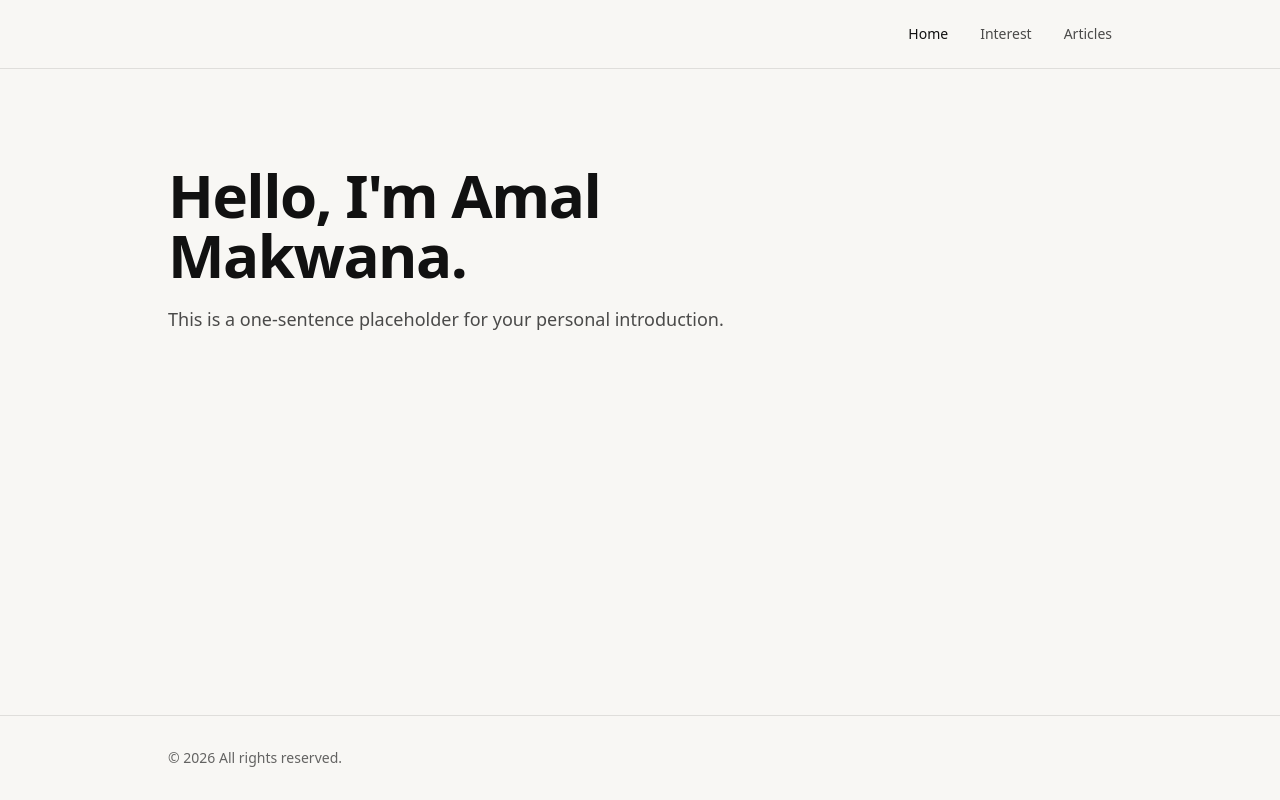
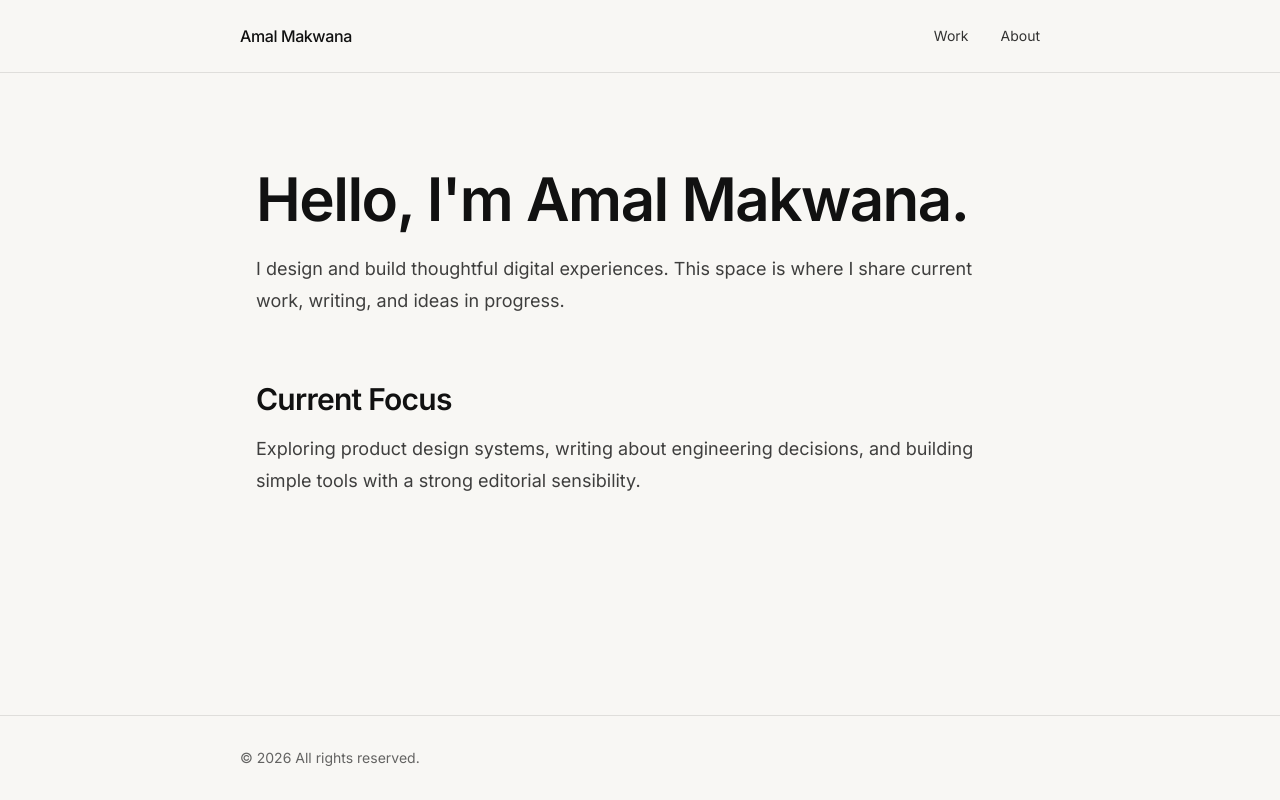
Before and after one commit to Amal-Makwana/amalmakwana, a Next.js app in the folder my-site/: page / in a window 1280 px wide. Built offline with nearby package versions, Linux system fonts and the light colour scheme.

Commit message:
Refine app layout navigation and typography

```diff
--- /dev/null
+++ b/my-site/app/about/page.tsx
@@ -0,0 +1,13 @@
+export default function AboutPage() {
+  return (
+    <div className="editorial">
+      <section className="space-y-6">
+        <h1>About</h1>
+        <p>
+          A short biography, your background, and what you care about. Keep it personal,
+          thoughtful, and easy to scan.
+        </p>
+      </section>
+    </div>
+  );
+}
--- a/my-site/app/components/site-header.tsx
+++ b/my-site/app/components/site-header.tsx
@@ -2,24 +2,29 @@
 
 import Link from "next/link";
 import { useState } from "react";
-import { usePathname } from "next/navigation";
 
 const navItems = [
-  { href: "/", label: "Home" },
-  { href: "/Interest", label: "Interest" },
-  { href: "/Articles", label: "Articles" }
+  { href: "/work", label: "Work" },
+  { href: "/about", label: "About" }
 ];
 
 export function SiteHeader() {
-  const pathname = usePathname();
   const [menuOpen, setMenuOpen] = useState(false);
 
   return (
     <header className="border-b border-black/10">
-      <div className="container-shell flex items-center justify-end py-6">
+      <div className="container-shell flex items-center justify-between py-6">
+        <Link
+          href="/"
+          className="text-base font-medium tracking-tight transition-opacity hover:opacity-70"
+          onClick={() => setMenuOpen(false)}
+        >
+          Amal Makwana
+        </Link>
+
         <button
           type="button"
-          className="rounded-md border border-black/15 px-3 py-2 text-sm md:hidden"
+          className="inline-flex items-center rounded-md border border-black/15 px-3 py-2 text-sm md:hidden"
           aria-label="Toggle navigation menu"
           aria-expanded={menuOpen}
           aria-controls="mobile-navigation"
@@ -28,21 +33,12 @@ export function SiteHeader() {
           Menu
         </button>
 
-        <nav className="hidden gap-8 md:flex" aria-label="Primary navigation">
-          {navItems.map((item) => {
-            const isActive = pathname === item.href;
-            return (
-              <Link
-                key={item.href}
-                href={item.href}
-                className={`text-sm transition ${
-                  isActive ? "font-medium" : "text-black/70 hover:text-black"
-                }`}
-              >
+        <nav className="hidden items-center gap-8 md:flex" aria-label="Primary navigation">
+          {navItems.map((item) => (
+            <Link key={item.href} href={item.href} className="nav-link text-sm text-black/80">
               {item.label}
             </Link>
-            );
-          })}
+          ))}
         </nav>
       </div>
 
@@ -52,19 +48,16 @@ export function SiteHeader() {
           aria-label="Mobile navigation"
           className="container-shell flex flex-col gap-4 border-t border-black/10 pb-6 pt-4 md:hidden"
         >
-          {navItems.map((item) => {
-            const isActive = pathname === item.href;
-            return (
+          {navItems.map((item) => (
             <Link
               key={item.href}
               href={item.href}
-                className={`text-sm ${isActive ? "font-medium" : "text-black/70"}`}
+              className="nav-link w-fit text-sm text-black/80"
               onClick={() => setMenuOpen(false)}
             >
               {item.label}
             </Link>
-            );
-          })}
+          ))}
         </nav>
       ) : null}
     </header>
--- a/my-site/app/globals.css
+++ b/my-site/app/globals.css
@@ -11,5 +11,44 @@ body {
 }
 
 .container-shell {
-  @apply mx-auto w-full max-w-5xl px-6 md:px-10;
+  @apply mx-auto w-full max-w-4xl px-6 md:px-12;
 }
+
+.nav-link {
+  position: relative;
+  transition: color 180ms ease;
+}
+
+.nav-link::after {
+  content: "";
+  position: absolute;
+  left: 0;
+  bottom: -0.25rem;
+  width: 100%;
+  height: 1px;
+  background: currentColor;
+  transform: scaleX(0);
+  transform-origin: left;
+  transition: transform 220ms ease;
+}
+
+.nav-link:hover::after,
+.nav-link:focus-visible::after {
+  transform: scaleX(1);
+}
+
+.editorial {
+  @apply mx-auto max-w-3xl space-y-16;
+}
+
+.editorial h1 {
+  @apply text-4xl font-semibold tracking-tight md:text-6xl;
+}
+
+.editorial h2 {
+  @apply text-2xl font-semibold tracking-tight md:text-3xl;
+}
+
+.editorial p {
+  @apply text-lg leading-8 text-black/75;
+}
--- a/my-site/app/layout.tsx
+++ b/my-site/app/layout.tsx
@@ -1,11 +1,17 @@
 import type { Metadata } from "next";
+import { Inter } from "next/font/google";
 import "./globals.css";
 import { SiteHeader } from "./components/site-header";
 import { SiteFooter } from "./components/site-footer";
 
+const inter = Inter({
+  subsets: ["latin"],
+  display: "swap"
+});
+
 export const metadata: Metadata = {
-  title: "My Site",
-  description: "A personal website built with Next.js"
+  title: "Amal Makwana",
+  description: "Personal website of Amal Makwana"
 };
 
 export default function RootLayout({
@@ -15,7 +21,7 @@ export default function RootLayout({
 }>) {
   return (
     <html lang="en">
-      <body className="min-h-screen">
+      <body className={`${inter.className} min-h-screen`}>
         <div className="flex min-h-screen flex-col">
           <SiteHeader />
           <main className="container-shell flex-1 py-16 md:py-24">{children}</main>
--- a/my-site/app/page.tsx
+++ b/my-site/app/page.tsx
@@ -1,12 +1,19 @@
 export default function HomePage() {
   return (
-    <div className="space-y-20">
-      <section className="max-w-2xl space-y-5">
-        <h1 className="text-4xl font-semibold tracking-tight md:text-6xl">
-          Hello, I&apos;m Amal Makwana.
-        </h1>
-        <p className="text-lg text-black/70">
-          This is a one-sentence placeholder for your personal introduction.
+    <div className="editorial">
+      <section className="space-y-6">
+        <h1>Hello, I&apos;m Amal Makwana.</h1>
+        <p>
+          I design and build thoughtful digital experiences. This space is where I share current
+          work, writing, and ideas in progress.
+        </p>
+      </section>
+
+      <section className="space-y-4">
+        <h2>Current Focus</h2>
+        <p>
+          Exploring product design systems, writing about engineering decisions, and building
+          simple tools with a strong editorial sensibility.
         </p>
       </section>
     </div>
--- /dev/null
+++ b/my-site/app/work/page.tsx
@@ -0,0 +1,13 @@
+export default function WorkPage() {
+  return (
+    <div className="editorial">
+      <section className="space-y-6">
+        <h1>Work</h1>
+        <p>
+          Selected projects, experiments, and collaborations. Add case studies here with context,
+          outcomes, and lessons learned.
+        </p>
+      </section>
+    </div>
+  );
+}
```
Lines whose indentation alone changed are shown as unchanged.
